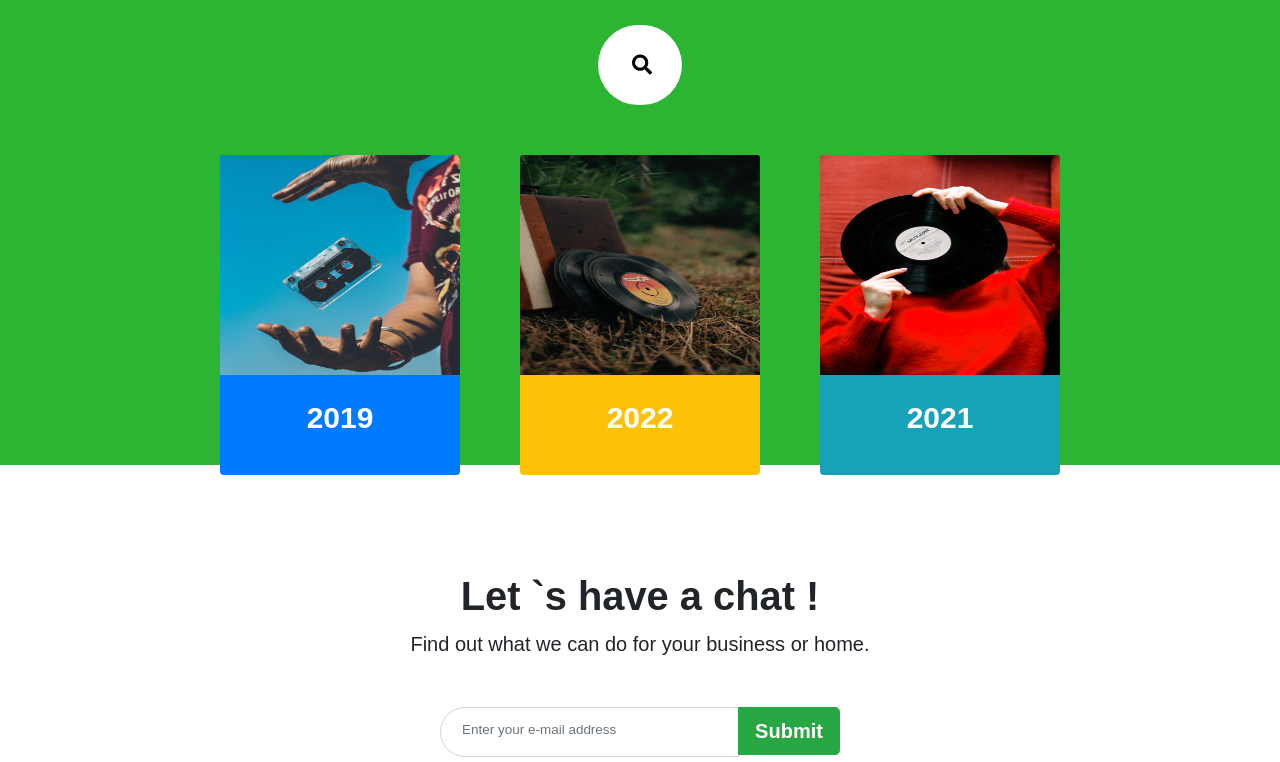
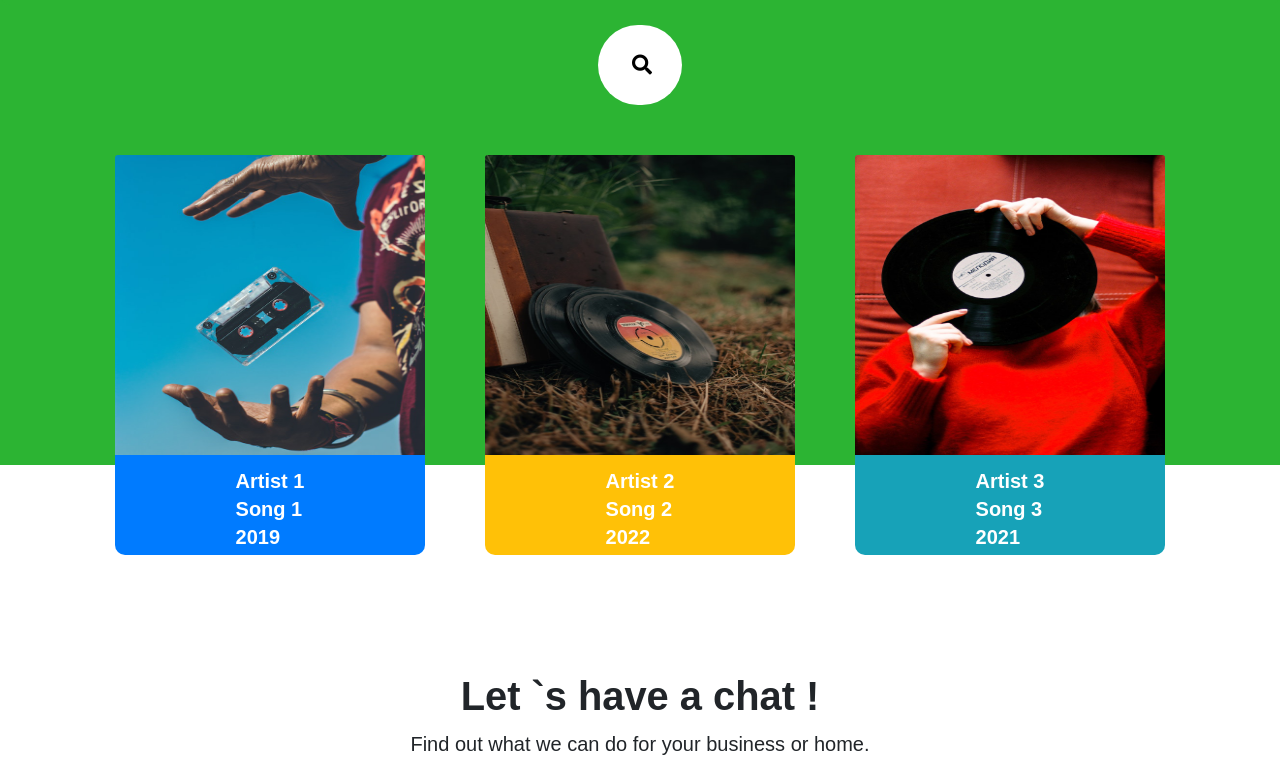
Before and after one commit to murdhawke/avox, a website: page html/index.html in a window 1280 px wide. Shown: the part 335-1097 px from the top of the page. Drawn offline with nearby package versions, Linux system fonts and the light colour scheme; a web font is replaced by a local one.

Commit message:
Socket branch

```diff
--- a/css/custom.css
+++ b/css/custom.css
@@ -98,15 +98,17 @@ body {
   }
 
   .result-card {
-    width: 15rem;
-    height: 20rem;
+    width: 20rem;
+    height: 25rem;
     margin: 30px;
     padding-bottom:100px;
     background-color: #2cb433;
     border: none;
-    border-radius: 2  s0px 20px 30px 30px;
+    border-radius: 10px;
     align-items: center;
-    font-size: 30px;
+    font-size: 20px;
+    line-height: 12px;
+    display:flex;
     font-weight: 600;
     color: #ffffff ;
   }
@@ -115,6 +117,9 @@ body {
     height:100%;
   }
 
+  .result-section {
+    height: 60%;
+  }
 
 
 h2 {
--- a/html/index.html
+++ b/html/index.html
@@ -42,22 +42,28 @@
           <a href="#" class="search_icon"><i class="fas fa-search"></i></a>
       </div>
     </div>
-    <div class="container d-flex justify-content-center">
+    <div class="container result-section d-flex justify-content-center">
       <div class="card bg-primary result-card">
         <img src="../resources/alb1.jpg" class="card-img-top" alt="...">
         <div class="card-body">
+          <p class="card-text">Artist 1</p>
+          <p class="card-text">Song 1</p>
           <p class="card-text">2019</p>
         </div>
       </div>
       <div class="card bg-warning result-card">
         <img src="../resources/alb2.jpg" class="card-img-top" alt="...">
         <div class="card-body">
+          <p class="card-text">Artist 2</p>
+          <p class="card-text">Song 2</p>
           <p class="card-text">2022</p>
         </div>
       </div>
       <div class="card bg-info result-card">
         <img src="../resources/alb3.jpg" class="card-img-top alt="...">
         <div class="card-body">
+          <p class="card-text">Artist 3</p>
+          <p class="card-text">Song 3</p>
           <p class="card-text">2021</p>
         </div>
       </div>
```
Also changed, not shown: server.js (+8 -13 lines).
